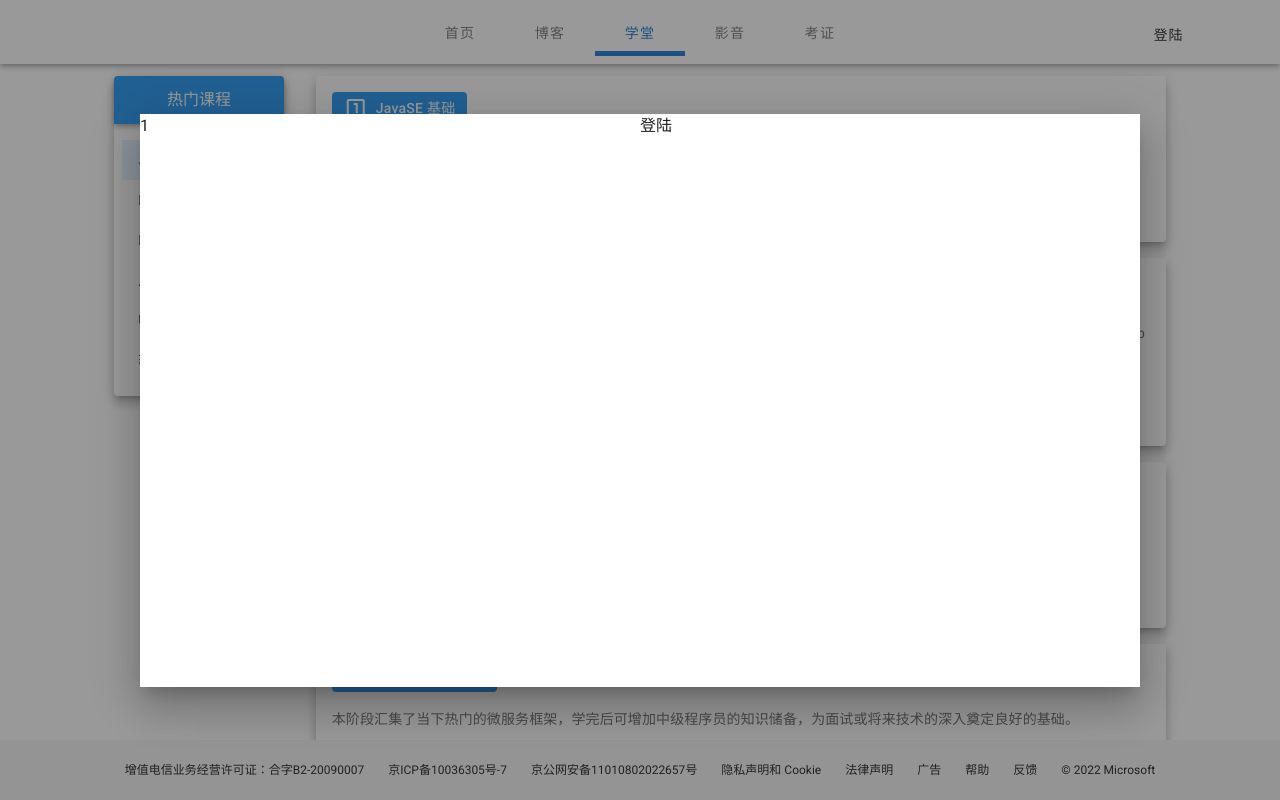
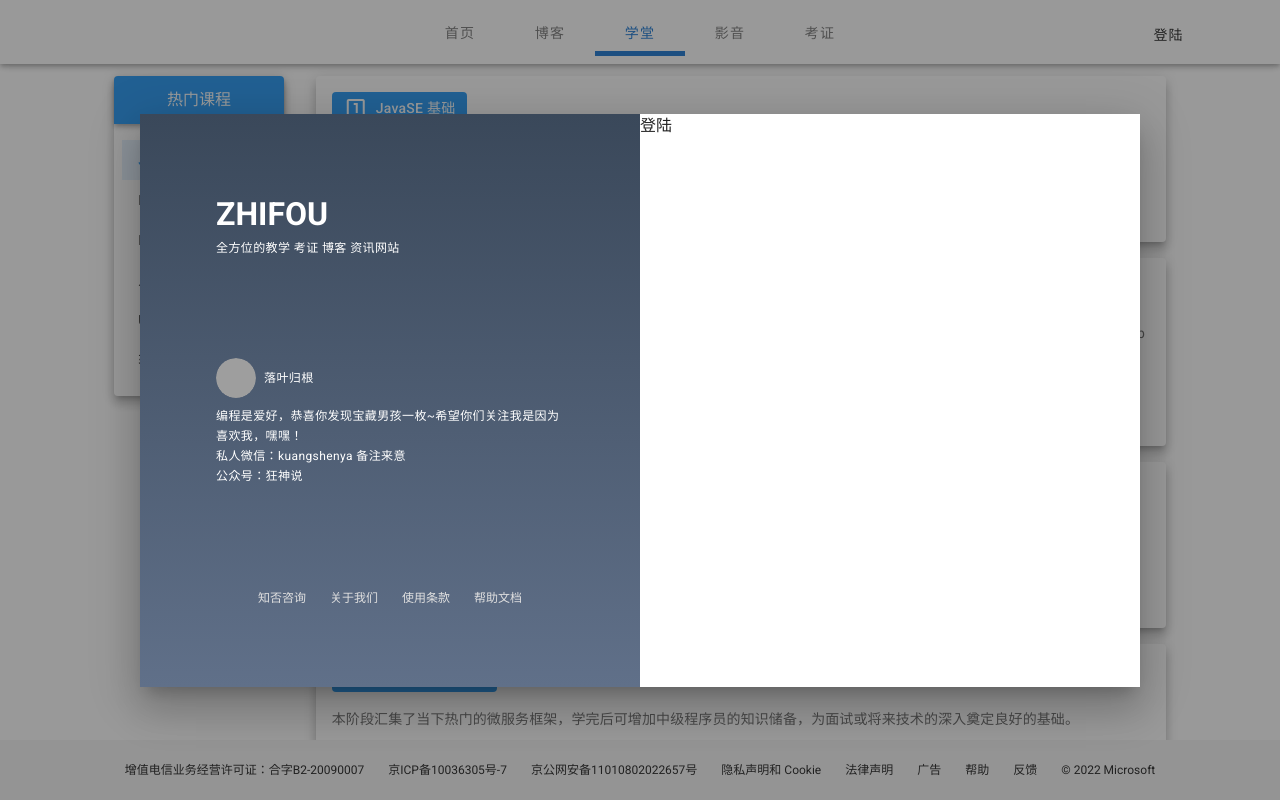
Before and after one commit to YUUKUMOTATSU/vue2-zhifou, a Vue app: page /#/school in a window 1280 px wide. Shown: the top 800 px of the page. Built offline with nearby package versions, Linux system fonts and the light colour scheme; grey boxes are pictures that could not be loaded.

Commit message:
登陆注册对话框 - 显示和隐藏对话框

```diff
--- a/src/components/LoginRegisterDialog.vue
+++ b/src/components/LoginRegisterDialog.vue
@@ -9,11 +9,44 @@
         <div class="d-flex">
             <!-- 网站信息 -->
             <v-card
+                dark
                 tile
                 width="500"
                 height="573"
+                class="dialog_back pa-16 d-flex flex-column"
             >
-                1
+                <!-- 网站标题 -->
+                <v-container class="mb-auto">
+                    <h1>ZHIFOU</h1>
+                    <p class="text-caption text--lighten-2">全方位的教学 考证 博客 资讯网站</p>
+                </v-container>
+                <!-- 推荐博主 -->
+                <v-container class="mb-auto">
+                    <!-- 头像 名称 -->
+                    <div>
+                        <v-avatar size="40">
+                            <v-img :src="recAutoor.head_pic"></v-img>
+                        </v-avatar>
+                        <span class="text-caption ml-2">{{ recAutoor.nickname }}</span>
+                    </div>
+                    <!-- 个性签名 -->
+                    <p class="text-caption text--lighten-2 mt-2" v-html="recAutoor.canvases"></p>
+                </v-container>
+                <!-- 网站咨询标签 -->
+                <v-container class="text-center">
+                    <v-chip
+                        label
+                        small
+                        link
+                        color="transparent"
+                        text-color="grey lighten-2"
+                        v-for="link in footerLinks"
+                        :key="link.id"
+                        :to="link.to"
+                    >
+                        {{ link.name }}
+                    </v-chip>
+                </v-container>
             </v-card>
             <!-- 窗口（登陆 注册 注册成功） -->
             <v-window v-model="step">
@@ -53,10 +86,51 @@
     name: 'LoginRegisterDialog',
     data: () => ({
         show: true, // 显示隐藏对话框
-        step: 1
+        step: 1,
+        recAutoor: {}, // 推荐博主
+        footerLinks: [] // 脚部链接
     }),
+    created() {
+        this.getFooterLinks()
+    },
+    watch: {
+        show: {
+            immediate: true, // 初次实力化后
+            handler(newData) {
+                // 获取推荐的博主
+                this.getRecommendAuthor()
+            }
+        }
+    },
+    methods: {
+        // 获取脚步链接
+        getFooterLinks() {
+            // 请求服务器 -- 获取脚部的链接
+            this.footerLinks = [
+                { id: 1, name: '知否咨询', to: '' },
+                { id: 2, name: '关于我们', to: '' },
+                { id: 3, name: '使用条款', to: '' },
+                { id: 4, name: '帮助文档', to: '' },
+            ]
+        },
+        // 获取推荐的博主
+        getRecommendAuthor() {
+            // 请求服务器 -- 获取推荐的博主
+            this.recAutoor = {
+                head_pic: 'https://cdn.vuetifyjs.com/images/john.jpg', // 头像
+                nickname: '落叶归根', // 昵称
+                canvases:
+                '编程是爱好，恭喜你发现宝藏男孩一枚~希望你们关注我是因为喜欢我，嘿嘿！<br>' +
+                '私人微信：kuangshenya 备注来意<br>' +
+                '公众号：狂神说' // 个性签名
+            }
+        }
+    }
 }
 </script>
 <style scoped>
-
+    /* 对话框背景色 */
+    .dialog_back {
+        background-image: linear-gradient(to bottom, #3a485a, #607089);
+    }
 </style>
```
